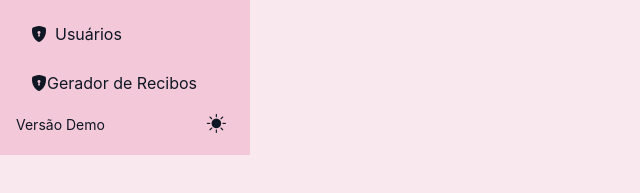
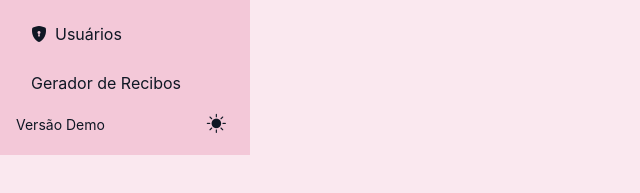
Before and after one commit to psigiovana/sistema_clinica, a plain HTML site: page index.html in a window 1280 px wide. Shown: the part 351-544 px from the top of the page, 0-640 px from the left. Drawn offline with nearby package versions, Linux system fonts and the light colour scheme.

Commit message:
Update index.html

```diff
--- a/index.html
+++ b/index.html
@@ -60,7 +60,7 @@
     <a href="#" data-view="finance"><i class="bi bi-currency-dollar"></i> Financeiro</a>
     <a href="https://psigiovana.github.io/psi.giovana/"><i class="bi bi-file-text-fill"></i> Contratos</a>
     <a href="#" data-view="users"><i class="bi bi-shield-lock-fill"></i> Usuários</a>
-    <a href="https://psigiovana.github.io/recibo/"<i class="bi bi-shield-lock-fill" target="blank"></i> Gerador de Recibos</a>
+    <a href="https://psigiovana.github.io/recibo/" target="blank"></i> Gerador de Recibos</a>
     <div class="mt-auto d-flex justify-content-between align-items-center">
       <small>Versão Demo</small>
       <i class="bi bi-sun-fill theme-toggle" id="toggleTheme"></i>
```
